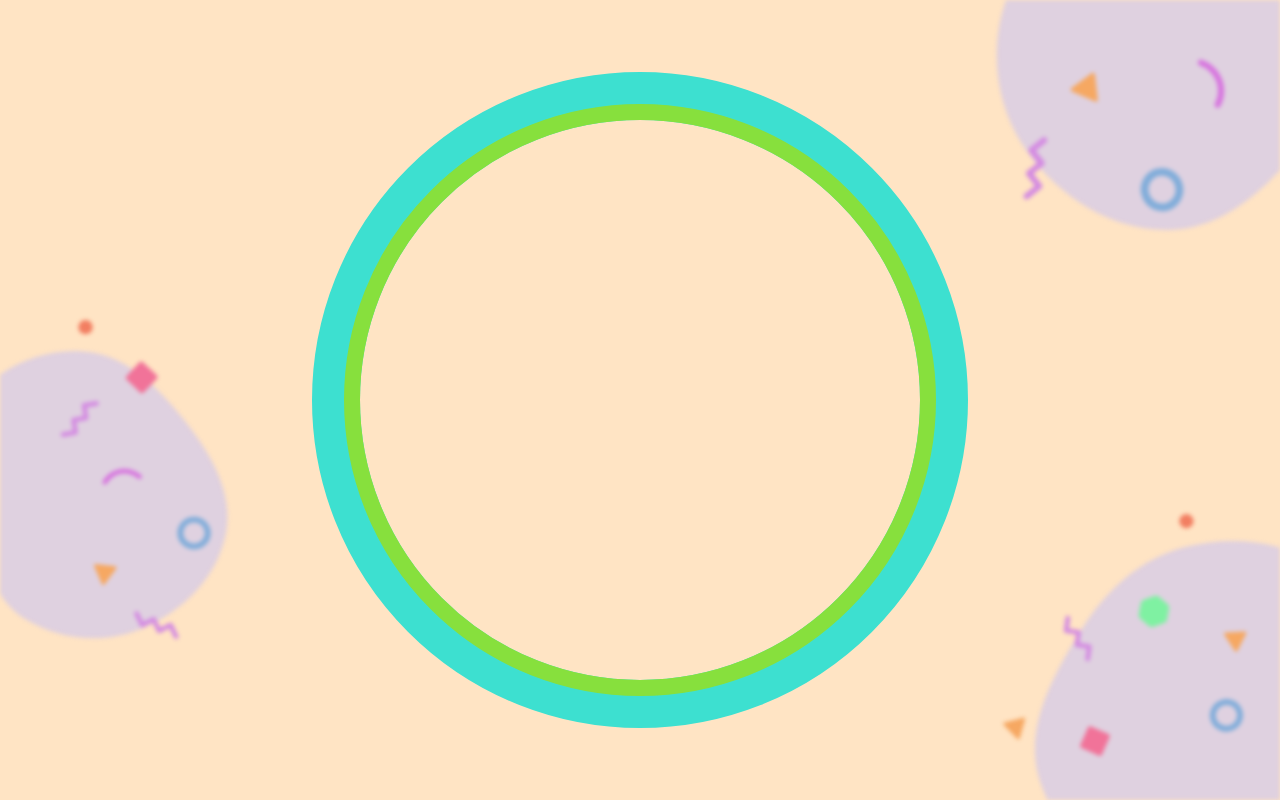
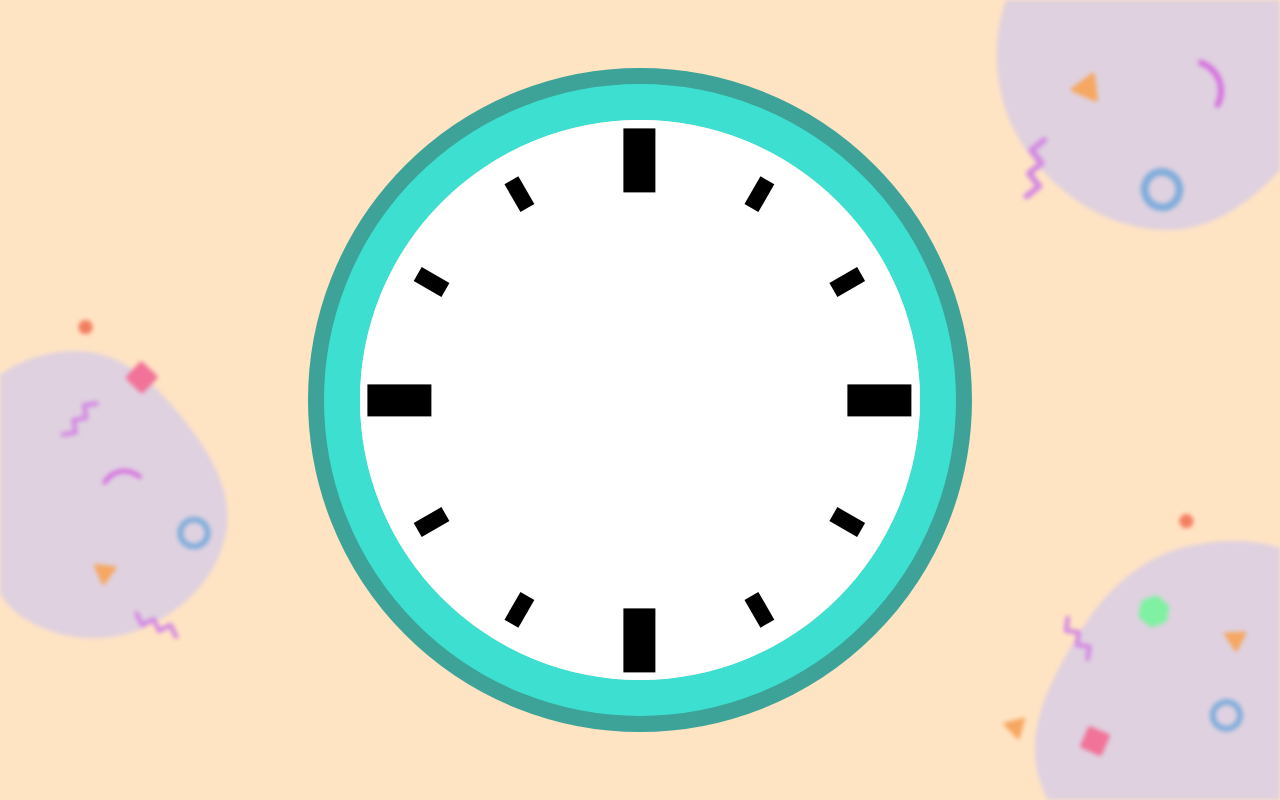
Before and after one commit to MrFootwork/analog-clock, a Vue app: page / in a window 1280 px wide. Built offline with nearby package versions, Linux system fonts and the light colour scheme; a web font is replaced by a local one.

Commit message:
Dial ready with lots of scss

```diff
--- a/src/components/ClockDial.vue
+++ b/src/components/ClockDial.vue
@@ -3,11 +3,69 @@
 </script>
 
 <template>
-  <div>
-
+  <div class="wrapper">
+    <div class="dial">
+      <div class="hour hour-1"></div>
+      <div class="hour hour-2"></div>
+      <div class="hour hour-3"></div>
+      <div class="hour hour-4"></div>
+      <div class="hour hour-5"></div>
+      <div class="hour hour-6"></div>
+      <div class="hour hour-7"></div>
+      <div class="hour hour-8"></div>
+      <div class="hour hour-9"></div>
+      <div class="hour hour-10"></div>
+      <div class="hour hour-11"></div>
+      <div class="hour hour-12"></div>
+    </div>
   </div>
 </template>
 
-<style scoped>
+<style scoped lang="scss">
+@import '@/scss/mixins';
 
+.wrapper {
+  position: absolute;
+  display: block;
+
+  .dial {
+    background-color: white;
+
+    @include setSize(70);
+    border-radius: 50%;
+
+    @include on-circle($item-count: 12, $circle-size: 60);
+
+    .hour {
+      @media (orientation: landscape) {
+        translate: .3vh 1vh;
+      }
+
+      @media (orientation: portrait) {
+        translate: .3vw 1vw;
+      }
+    }
+
+    .hour:nth-of-type(3n + 1) {
+      position: absolute;
+      @include setSize(4, 8);
+      background-color: black;
+
+      @media (orientation: landscape) {
+        translate: -.7vh -1.2vh;
+      }
+
+      @media (orientation: portrait) {
+        translate: -.7vw -1.2vw;
+      }
+    }
+
+    .hour:nth-of-type(3n + 2),
+    .hour:nth-of-type(3n + 3) {
+      position: absolute;
+      @include setSize(2, 4);
+      background-color: black;
+    }
+  }
+}
 </style>
--- a/src/components/ClockFrame.vue
+++ b/src/components/ClockFrame.vue
@@ -4,10 +4,8 @@
 
 <template>
   <div class="wrapper">
-    <div class="outer frame">
-      <div class="inner frame">
-      </div>
-    </div>
+    <div class="outer frame"></div>
+    <div class="inner frame"></div>
   </div>
 </template>
 
@@ -28,20 +26,17 @@
 
     &.outer {
       border: 3rem solid hwb(174 24% 12%);
-      @include setFrameSize();
+      @include setSize(70);
+      position: absolute;
 
-      display: flex;
-      align-items: center;
-      justify-content: center;
-
-      & .inner {
-        border: 1rem solid hwb(93 24% 12%);
-        @include setFrameSize();
-
-      }
     }
 
+    &.inner {
+      border: 1rem solid hwb(174 24% 36%);
+      @include setSize(79);
+      position: absolute;
 
+    }
   }
 }
 </style>
--- a/src/scss/_mixins.scss
+++ b/src/scss/_mixins.scss
@@ -1,12 +1,63 @@
-@mixin setFrameSize {
+@mixin setSize($size, $height: $size) {
   @media (orientation: landscape) {
-    height: 70vh;
-    width : 70vh;
+    width: calc(1vh * $size);
 
+    @if $height {
+      height: calc(1vh * $height);
+    }
+
+    @else {
+      height: calc(1vh * $size);
+    }
   }
 
   @media (orientation: portrait) {
-    height: 70vw;
-    width : 70vw;
+    width: calc(1vw * $size);
+
+    @if $height {
+      height: calc(1vw * $height);
+    }
+
+    @else {
+      height: calc(1vw * $size);
+    }
   }
 }
+
+/// Mixin to place items on a circle
+/// sass full version https://css-tricks.com/snippets/sass/placing-items-circle/
+/// inspired by Ana Tudor's https://stackoverflow.com/a/12817454/13608849
+/// @author Kitty Giraudel
+/// @author Ana Tudor
+/// @param {Integer} $item-count - Number of items on the circle
+/// @param {Length} $circle-size - Large circle size
+/// @param {Length} $item-size - Single item size
+@mixin on-circle($item-count, $circle-size) {
+  padding      : 0;
+  border-radius: 50%;
+  list-style   : none;
+
+  >* {
+    top : 46%;
+    left: 48%;
+
+    $angle: (360 / $item-count);
+    $rot  : 0;
+
+    @for $i from 1 through $item-count {
+      &:nth-of-type(#{$i}) {
+        @media (orientation: landscape) {
+          transform:
+            rotate($rot * 1deg) translate((1vh * $circle-size) / 2) rotate(90deg);
+        }
+
+        @media (orientation: portrait) {
+          transform:
+            rotate($rot * 1deg) translate((1vw * $circle-size) / 2) rotate(90deg);
+        }
+      }
+
+      $rot: $rot+$angle;
+    }
+  }
+}
```
